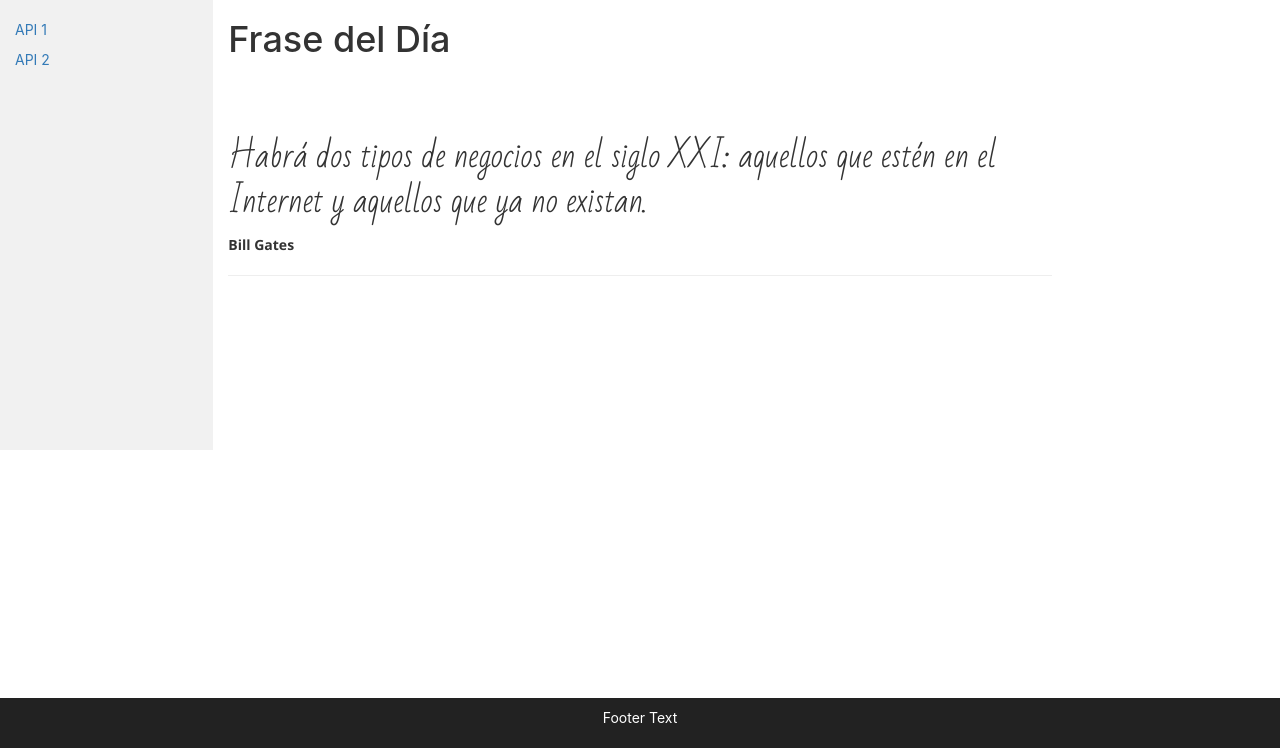
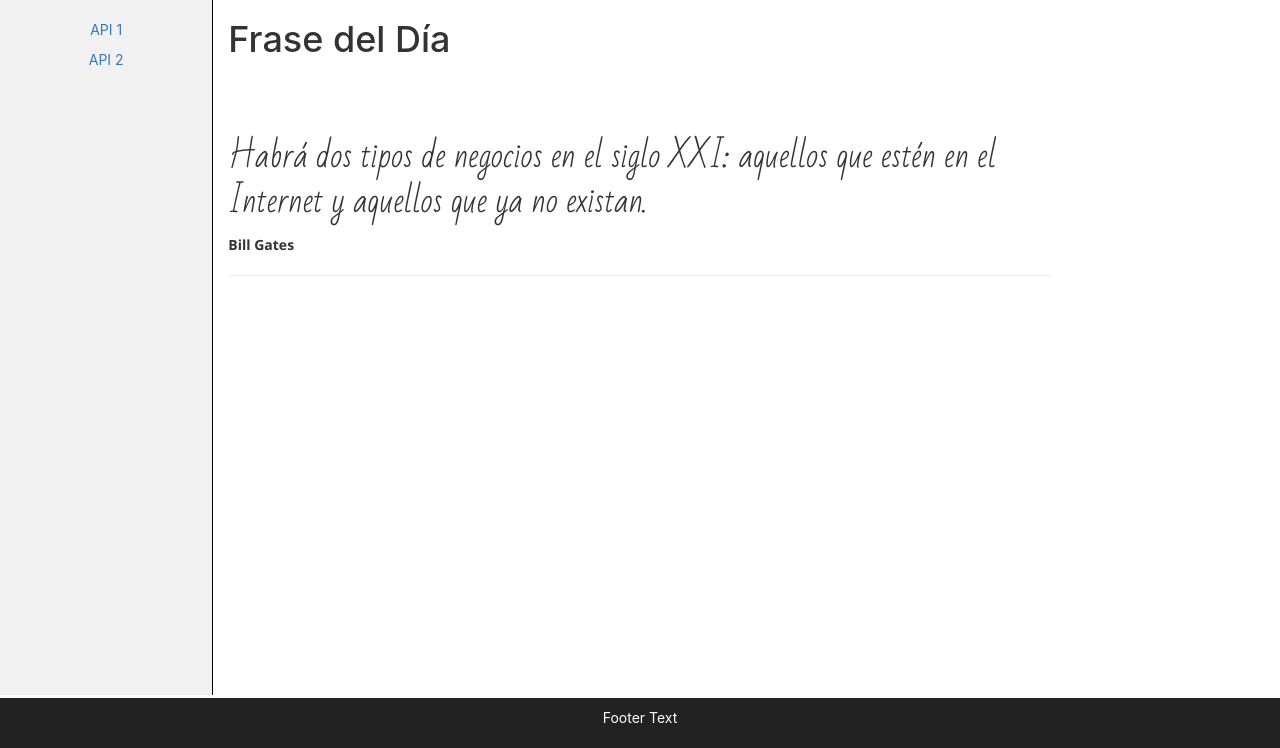
Before and after one commit to yoelalmiron1997/tygwe, a PHP site: page / in a window 1280 px wide. Shown: the part 52-800 px from the top of the page. Run offline with PHP 8.4, Linux system fonts and the light colour scheme.

Commit message:
Antes de probar vue router

```diff
--- a/TP-1/GermanNatale/css/style.css
+++ b/TP-1/GermanNatale/css/style.css
@@ -43,7 +43,9 @@
     .sidenav {
       padding-top: 20px;
       background-color: #f1f1f1;
-      height: 100%;
+      height: calc(100vh - 105px);
+      border-right: 1px solid black;
+      text-align: center;
     }
 
     footer {
```
